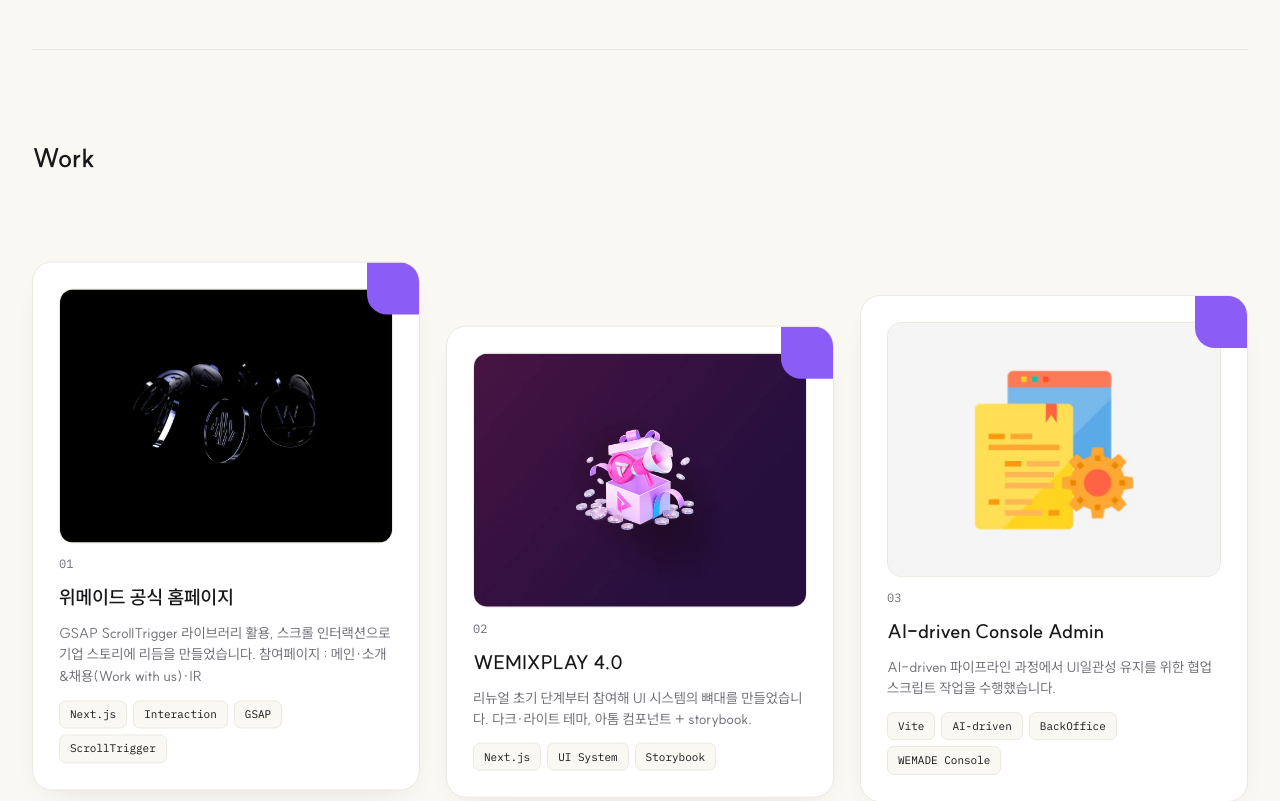
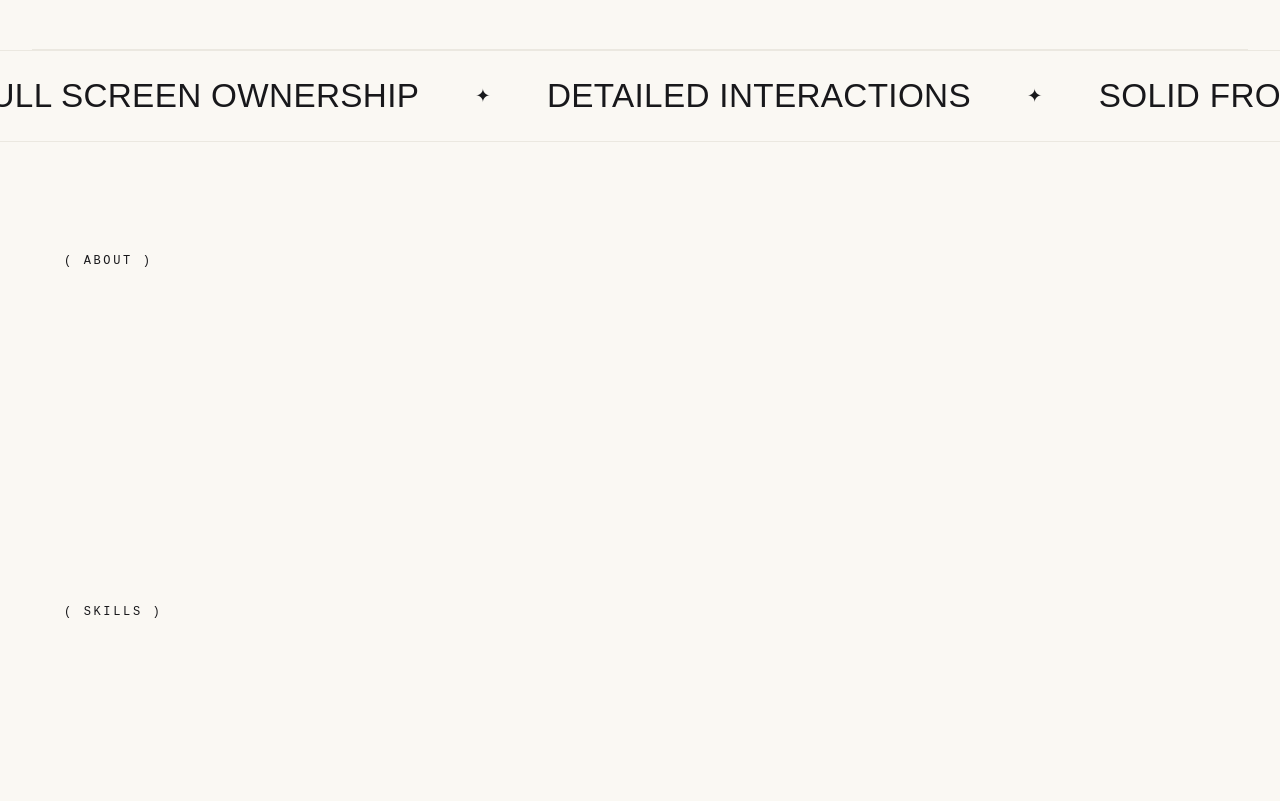
Before and after one commit to JENN-90/portfolio2026, a React (Vite) app: page / in a window 1280 px wide. Shown: the part 440-1241 px from the top of the page. Built offline with nearby package versions, Linux system fonts and the light colour scheme.

Commit message:
feat: About 섹션 및 마퀴 컴포넌트 추가, 섹션 구성 개편

```diff
--- a/src/components/Page.tsx
+++ b/src/components/Page.tsx
@@ -2,22 +2,46 @@
 import { useLocation } from "react-router-dom";
 import gsap from "gsap";
 import ScrollTrigger from "gsap/ScrollTrigger";
-import ScrollProgress from "./ui/ScrollProgress";
 import Header from "./ui/Header";
 import Footer from "./ui/Footer";
+import CustomCursor from "./ui/CustomCursor";
+import Marquee from "./ui/Marquee";
 import HeroSection from "./sections/HeroSection";
+import AboutSection from "./sections/AboutSection";
 import WorkSection from "./sections/WorkSection";
 import CareerSection from "./sections/CareerSection";
 import ContactSection from "./sections/ContactSection";
+import { createLenis, destroyLenis, scrollToEl } from "../lib/lenis";
+import { SECTION_IDS, type SectionId } from "../types/section";
+
+const MARQUEE_ITEMS = [
+  "Pixel-perfect polish",
+  "Design-dev bridge",
+  "Full screen ownership",
+  "Detailed interactions",
+  "Solid front-end",
+  "Complete product experience",
+];
 
 gsap.registerPlugin(ScrollTrigger);
-
-type SectionId = "work" | "career" | "contact";
-const SECTION_IDS: SectionId[] = ["work", "career", "contact"];
 
 export default function Page() {
   const [active, setActive] = useState<SectionId | "">("");
   const { hash } = useLocation();
+
+  useEffect(() => {
+    const lenis = createLenis();
+    lenis.on("scroll", ScrollTrigger.update);
+
+    const onTick = (time: number) => lenis.raf(time * 1000);
+    gsap.ticker.add(onTick);
+    gsap.ticker.lagSmoothing(0);
+
+    return () => {
+      gsap.ticker.remove(onTick);
+      destroyLenis();
+    };
+  }, []);
 
   useEffect(() => {
     const triggers = SECTION_IDS.map((id) => {
@@ -32,15 +56,17 @@
       });
     });
 
-    const revealTweens = gsap.utils
-      .toArray<HTMLElement>(".reveal")
-      .map((el) =>
+    const revealTweens = gsap.utils.toArray<HTMLElement>(".reveal").map((el) =>
       gsap.to(el, {
         opacity: 1,
         y: 0,
         duration: 0.8,
         ease: "power3.out",
-          scrollTrigger: { trigger: el, start: "top 88%" },
+        scrollTrigger: {
+          trigger: el,
+          start: "top 88%",
+          fastScrollEnd: true,
+        },
       })
     );
 
@@ -56,20 +82,22 @@
     if (!hash) return;
     requestAnimationFrame(() => {
       ScrollTrigger.refresh();
-      document
-        .getElementById(hash.slice(1))
-        ?.scrollIntoView({ behavior: "smooth" });
+      scrollToEl(hash);
     });
   }, [hash]);
 
   return (
     <>
-      <ScrollProgress />
+      <CustomCursor />
       <Header active={active} />
+      <main>
         <HeroSection />
+        <Marquee items={MARQUEE_ITEMS} />
+        <AboutSection />
+        <CareerSection />
         <WorkSection />
-      <CareerSection />
         <ContactSection />
+      </main>
       <Footer />
     </>
   );
--- /dev/null
+++ b/src/components/sections/AboutSection.module.scss
@@ -0,0 +1,91 @@
+.about {
+  padding: 0 clamp(20px, 5vw, 72px);
+}
+
+.top {
+  display: grid;
+  grid-template-columns: repeat(auto-fit, minmax(300px, 1fr));
+  gap: clamp(32px, 5vw, 80px);
+  padding: 110px 0 70px;
+}
+
+.label {
+  font-family: "JetBrains Mono", monospace;
+  font-size: 12px;
+  letter-spacing: 0.22em;
+  color: var(--accent);
+  text-transform: uppercase;
+  margin-bottom: 28px;
+}
+
+.intro {
+  margin: 0;
+  font-size: clamp(1.3rem, 2.4vw, 1.9rem);
+  line-height: 1.55;
+  letter-spacing: -0.01em;
+  text-wrap: pretty;
+}
+
+.accent {
+  color: var(--accent);
+}
+
+.muted {
+  color: var(--text-muted);
+}
+
+.stats {
+  display: grid;
+  grid-template-columns: 1fr 1fr;
+  gap: 36px;
+  align-content: center;
+}
+
+.statValue {
+  font-family: "Archivo Black", sans-serif;
+  font-size: clamp(2.4rem, 4.5vw, 3.6rem);
+}
+
+.suffix {
+  font-style: normal;
+  color: var(--accent);
+}
+
+.statLabel {
+  margin-top: 6px;
+  font-size: 13px;
+  color: var(--text-muted);
+}
+
+.skillsBlock {
+  padding: 0 0 110px;
+}
+
+.skillLabel {
+  font-family: "JetBrains Mono", monospace;
+  font-size: 12px;
+  letter-spacing: 0.22em;
+  color: var(--accent);
+  text-transform: uppercase;
+  margin-bottom: 30px;
+}
+
+.skillList {
+  display: flex;
+  flex-wrap: wrap;
+  gap: 12px;
+  max-width: 820px;
+}
+
+.pill {
+  padding: 13px 22px;
+  border: 1px solid var(--border-strong);
+  border-radius: 999px;
+  font-size: 15px;
+  transition: 0.3s;
+
+  &:hover {
+    border-color: var(--accent);
+    color: var(--accent);
+  }
+}
--- /dev/null
+++ b/src/components/sections/AboutSection.tsx
@@ -0,0 +1,67 @@
+import styles from "./AboutSection.module.scss";
+
+/* TODO: 아래 자기소개 문구·통계 수치는 index_v2 샘플 데이터입니다. 실제 정보로 교체 예정입니다. */
+const STATS = [
+  { value: "11", suffix: "+", label: "Years Experience" },
+  { value: "46", suffix: "+", label: "Projects Delivered" },
+  { value: "4", suffix: "+", label: "Industry Domains" },
+  { value: "100", suffix: "%", label: "Ownership to Completion" },
+];
+
+const SKILLS = [
+  "HTML5",
+  "CSS / SCSS",
+  "JavaScript",
+  "TypeScript",
+  "React",
+  "Next.js",
+  "GSAP",
+  "Figma",
+  "Design System",
+  "Accessibility",
+];
+
+export default function AboutSection() {
+  return (
+    <section id="about" className={styles.about}>
+      <div className={styles.top}>
+        <div>
+          <div className={styles.label}>( About )</div>
+          <p className={`${styles.intro} reveal`}>
+            안녕하세요, UI 개발자 <span className={styles.accent}>정소라</span>
+            입니다.
+            <br />
+            픽셀 단위의 완성도와 자연스러운 모션을 함께 고민하며, <br />
+            <span className={styles.muted}>
+              기획–디자인–개발 사이의 간극을 메우는 일
+            </span>
+            을 좋아합니다.
+          </p>
+        </div>
+
+        <div className={styles.stats}>
+          {STATS.map((stat) => (
+            <div className={`reveal`} key={stat.label}>
+              <div className={styles.statValue}>
+                {stat.value}
+                {stat.suffix && <i className={styles.suffix}>{stat.suffix}</i>}
+              </div>
+              <div className={styles.statLabel}>{stat.label}</div>
+            </div>
+          ))}
+        </div>
+      </div>
+
+      <div className={styles.skillsBlock}>
+        <div className={styles.skillLabel}>( Skills )</div>
+        <div className={styles.skillList}>
+          {SKILLS.map((skill) => (
+            <span className={`${styles.pill} reveal`} key={skill}>
+              {skill}
+            </span>
+          ))}
+        </div>
+      </div>
+    </section>
+  );
+}
--- /dev/null
+++ b/src/components/ui/Marquee.module.scss
@@ -0,0 +1,37 @@
+.marquee {
+  border-top: 1px solid var(--border);
+  border-bottom: 1px solid var(--border);
+  padding: 20px 0;
+  overflow: hidden;
+  white-space: nowrap;
+}
+
+.track {
+  display: inline-flex;
+  gap: 0;
+  width: max-content;
+}
+
+.item {
+  font-family: "Archivo Black", sans-serif;
+  font-size: clamp(1.3rem, 2.6vw, 2.1rem);
+  text-transform: uppercase;
+  letter-spacing: 0.01em;
+  color: var(--text-faint);
+  padding-right: 56px;
+  display: inline-flex;
+  align-items: center;
+  gap: 56px;
+  cursor: default;
+  transition: color 0.25s ease;
+
+  &:hover {
+    color: #fff;
+  }
+}
+
+.dot {
+  font-style: normal;
+  color: var(--accent);
+  font-size: 0.55em;
+}
--- /dev/null
+++ b/src/components/ui/Marquee.tsx
@@ -0,0 +1,59 @@
+import { useEffect, useRef } from "react";
+import gsap from "gsap";
+import styles from "./Marquee.module.scss";
+
+interface MarqueeProps {
+  items: string[];
+  repeat?: number;
+}
+
+export default function Marquee({ items, repeat = 4 }: MarqueeProps) {
+  const trackRef = useRef<HTMLDivElement>(null);
+  const tweenRef = useRef<gsap.core.Tween | null>(null);
+
+  const loopedItems = Array.from({ length: repeat }).flatMap(() => items);
+
+  useEffect(() => {
+    const track = trackRef.current;
+    if (!track) return;
+
+    const reduced = window.matchMedia(
+      "(prefers-reduced-motion: reduce)"
+    ).matches;
+    if (reduced) return;
+
+    const ctx = gsap.context(() => {
+      // 트랙은 아이템 세트를 repeat번 복제해 렌더링하므로, 세트 하나(1/repeat)만큼만
+      // 이동하면 정확히 이어붙는 것처럼 보이는 무한 루프를 만들 수 있다.
+      tweenRef.current = gsap.to(track, {
+        xPercent: -100 / repeat,
+        duration: 22,
+        ease: "none",
+        repeat: -1,
+      });
+    }, track);
+
+    return () => ctx.revert();
+  }, [repeat]);
+
+  const handleEnter = () => tweenRef.current?.pause();
+  const handleLeave = () => tweenRef.current?.resume();
+
+  return (
+    <div className={styles.marquee} aria-hidden="true">
+      <div className={styles.track} ref={trackRef}>
+        {loopedItems.map((text, i) => (
+          <span
+            className={styles.item}
+            key={i}
+            onMouseEnter={handleEnter}
+            onMouseLeave={handleLeave}
+          >
+            <span>{text}</span>
+            <i className={styles.dot}>✦</i>
+          </span>
+        ))}
+      </div>
+    </div>
+  );
+}
--- /dev/null
+++ b/src/types/section.ts
@@ -0,0 +1,3 @@
+export type SectionId = "about" | "career" | "work" | "contact";
+
+export const SECTION_IDS: SectionId[] = ["about", "career", "work", "contact"];
```
Lines whose indentation alone changed are shown as unchanged.
